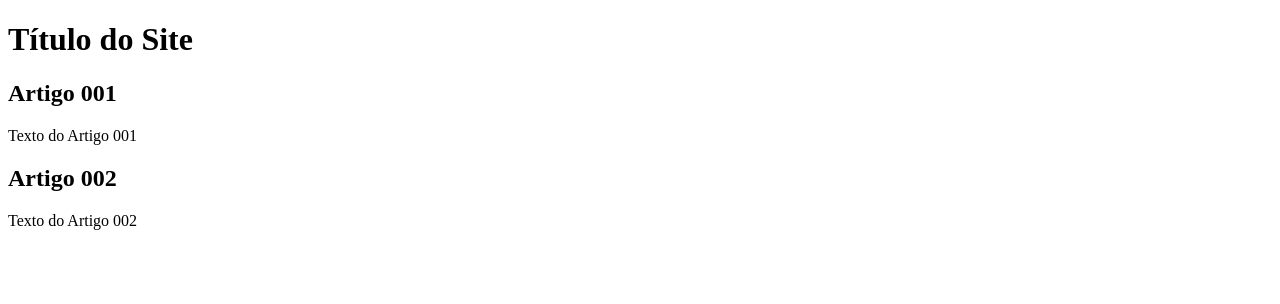
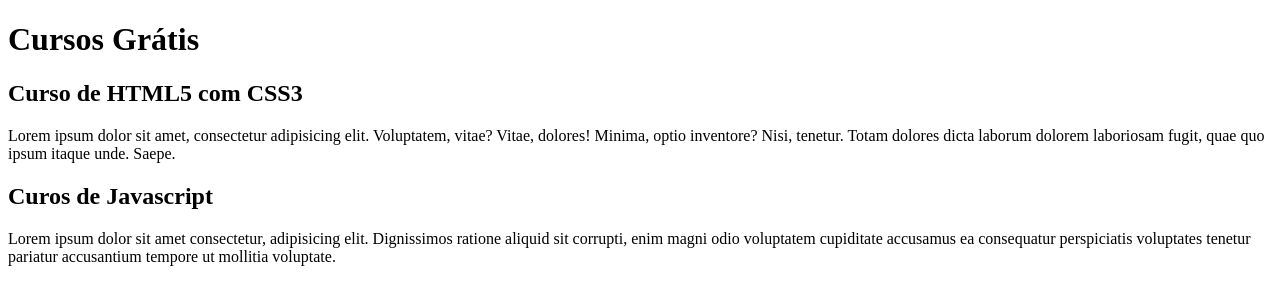
Before and after one commit to maurilop79/projeto-site, a plain HTML site: page index.html in a window 1280 px wide. Drawn offline with Linux system fonts and the light colour scheme.

Commit message:
Comecei a escrever o conteúdo

```diff
--- a/index.html
+++ b/index.html
@@ -4,20 +4,20 @@
     <meta charset="UTF-8">
     <meta http-equiv="X-UA-Compatible" content="IE=edge">
     <meta name="viewport" content="width=device-width, initial-scale=1.0">
-    <title>Document</title>
+    <title>Título do Site</title>
 </head>
 <body>
     <main>
         <header>
-            <h1>Título do Site</h1>
+            <h1>Cursos Grátis</h1>
         </header>
         <article>
-            <h2>Artigo 001</h2>
-            <p>Texto do Artigo 001</p>
+            <h2>Curso de HTML5 com CSS3</h2>
+            <p>Lorem ipsum dolor sit amet, consectetur adipisicing elit. Voluptatem, vitae? Vitae, dolores! Minima, optio inventore? Nisi, tenetur. Totam dolores dicta laborum dolorem laboriosam fugit, quae quo ipsum itaque unde. Saepe.</p>
         </article>
         <article>
-            <h2>Artigo 002</h2>
-            <p>Texto do Artigo 002</p>
+            <h2>Curos de Javascript</h2>
+            <p>Lorem ipsum dolor sit amet consectetur, adipisicing elit. Dignissimos ratione aliquid sit corrupti, enim magni odio voluptatem cupiditate accusamus ea consequatur perspiciatis voluptates tenetur pariatur accusantium tempore ut mollitia voluptate.</p>
         </article>
     </main>
 
```
